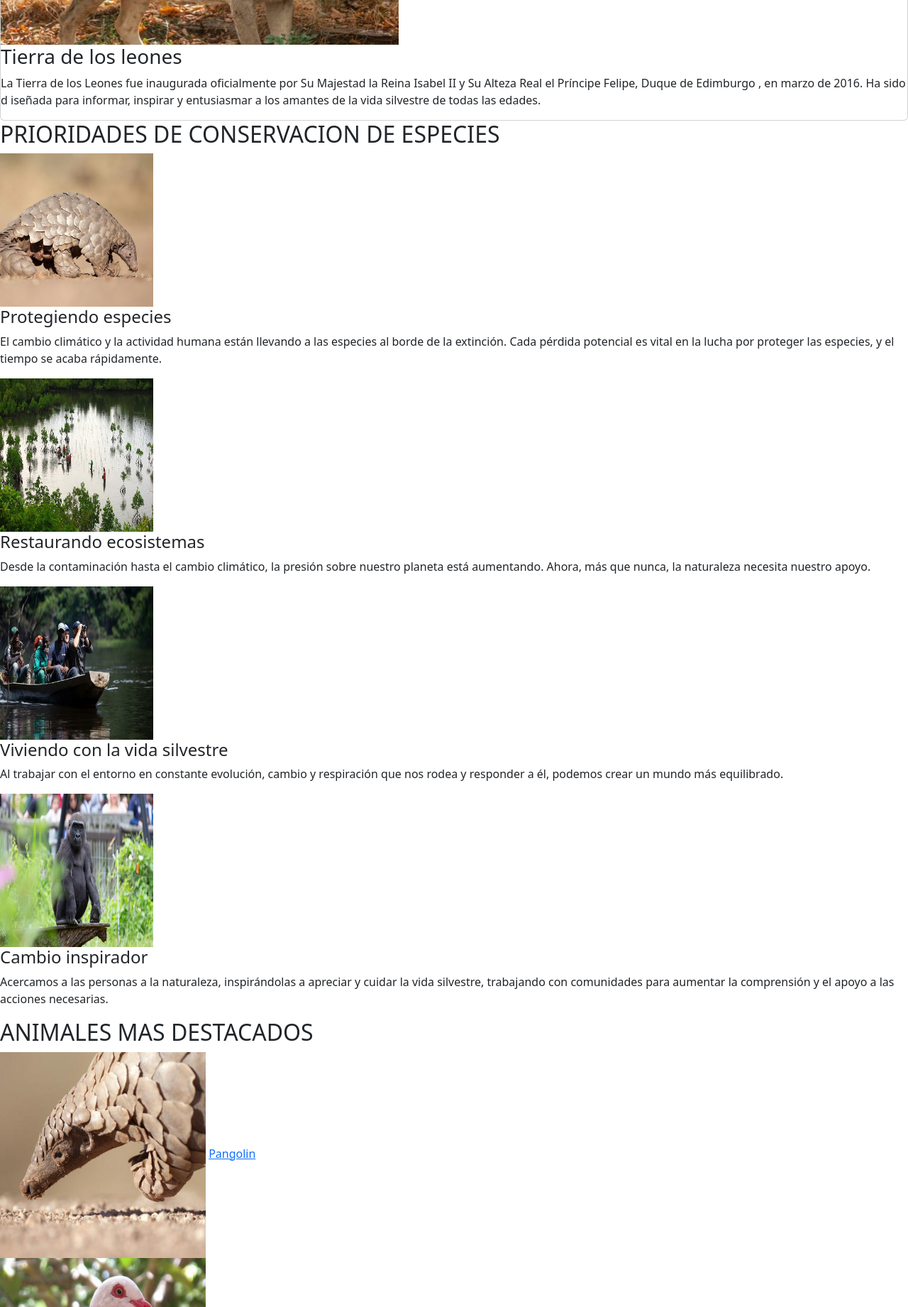
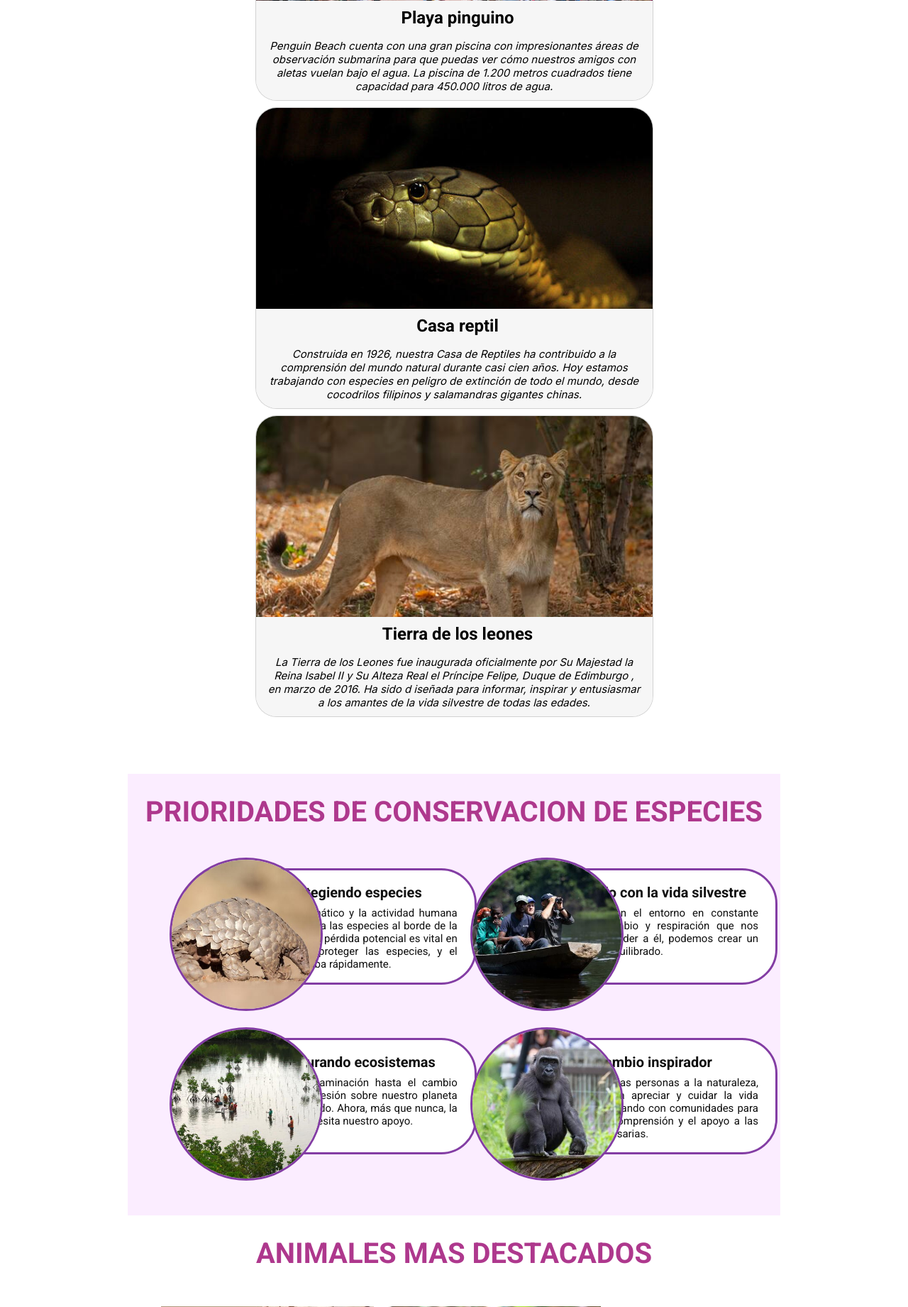
Before and after one commit to kdgarzon/ZOOLOGICS, a PHP site: page /PanelLondres.php in a window 1280 px wide; the page is wider, and only the part inside the window is pictured. Shown: the part 3245-5086 px from the top of that part at 71% size. Run offline with PHP 8.4, Linux system fonts and the light colour scheme; a user stored in the database is signed in; some web fonts are replaced.

Commit message:
Se agrega FrontEnd del zoo de Londres

```diff
--- a/Estilos/PestañasZoo.css
+++ b/Estilos/PestañasZoo.css
@@ -235,6 +235,15 @@ h2{
 #conserSchon{
     color: #B63636;
 }
+#titLondres{
+    color: #8D418E;
+}
+#actLondres{
+    color: #AE388D;
+}
+#conserLondres{/*Fondo de conservación del zoológico de Londres*/
+    background: #FBEDFF;
+}
 
 /*CONSERVACION DE ESPECIES*/
 
@@ -268,6 +277,12 @@ h2{
 #TexAux{
     border: 3px solid #A43D3D;
 }
+#cirLondres img{
+    border: 3px solid #833DA4;
+}
+#texLondres{
+    border: 3px solid #833DA4;
+}
 .cirText{
     border-radius: 50px;
     border: 3px solid #4CA43D;
@@ -295,7 +310,7 @@ h2{
     font-weight: 400;
     line-height: normal;
 }
-.cirText #parrafo_alternativo{
+.cirText #parrafo_alternativo, #tamañoLondres{
     font-size: 15px;
 }
 .circulo_tarjeta{
--- a/Paneles/Zoologicos/PanelLondres.php
+++ b/Paneles/Zoologicos/PanelLondres.php
@@ -10,6 +10,9 @@
         session_destroy();
         die();
     }
+
+    $rol = isset($_SESSION['ID_Rol']) ? $_SESSION['ID_Rol'] : "";
+    $_SESSION['ID_Rol'] = $rol;
 ?>
 <!DOCTYPE html>
 <html lang="es">
@@ -19,24 +22,33 @@
     <link href="https://cdn.jsdelivr.net/npm/bootstrap@5.3.2/dist/css/bootstrap.min.css"
         rel="stylesheet" integrity="sha384-T3c6CoIi6uLrA9TneNEoa7RxnatzjcDSCmG1MXxSR1GAsXEV/Dwwykc2MPK8M2HN"
         crossorigin="anonymous">
+    <link rel="stylesheet" href="../../Estilos/Paneles.css">
+    <link rel="stylesheet" href="../../Estilos/PestañasZoo.css">
     <title>Inicio</title>
 </head>
 <body>
+    <?php
+        if($rol != 12){
+            include('../../config/headerZoo.php');
+        }
+    ?>
     <div class="barra_superior">
         <img src="../../Imagenes/San Diego/Imagenes zoo/Londres.jpg" alt="San Diego">
-        <div class="cont">
-            <div class="logo">
-                <img src="../../Imagenes/Iconos/tucan.png" alt="Logo" width="40px" height="40px" class="d-inline-block align-text-top">
-                <h1 class="titulo_logotipo">Zoologics</h1>
+        <?php
+            if($rol == 12){
+                include('../../config/headerAuxiliar.php');
+            }
+        ?>
+        <div class="cont_dos">
+            <div class="uno">
+                <h1 class="titulo_imagen" id="titLondres">ZOOLOGICO DE LONDRES</h1>
             </div>
-            <img src="../../Imagenes/Iconos/TresLineasBlancas.png" alt="Barra desplegable">
-        </div>
-        <div class="cont_dos">
-            <h1 class="titulo_imagen">Zoológico de Londres</h1>
+            <div class="dos">
                 <h3 class="apartado">
                     Fundado hace casi 200 años, el Zoológico de Londres fue el primer zoológico
                     científico del mundo.
                 </h3>
+            </div>
         </div>
     </div>
     <div class="texto_cuerpo">
@@ -57,7 +69,7 @@
             protección de los rinocerontes salvajes en África . Restaurar ecosistemas de manglares
             en Asia y reintroducir lirones en el Reino Unido .
         </p>
-        <h2 class="titulos_contenido_uno">ACTIVIDADES DISPONIBLES</h2>
+        <h2 class="titulos_contenido_uno" id="actLondres">ACTIVIDADES DISPONIBLES</h2>
         <p class="parrafo">
             Asegúrate de visitar La vida secreta de los reptiles y anfibios cuando se abra a
             finales de 2023 para ver las singulares ranas gallinas de montaña y descubrir cómo
@@ -135,15 +147,16 @@
             </div>
         </div>
     </div>
-    <div class = "conservacion">
-        <h2 class="titulos_contenido_dos">PRIORIDADES DE CONSERVACION DE ESPECIES</h2>
+    <div class = "conservacion" id="conserLondres">
+        <h2 class="titulos_contenido_dos" id="actLondres">PRIORIDADES DE CONSERVACION DE ESPECIES</h2>
+        <div class="tarjetas">
             <div class = "circulo_tarjeta">
-            <div class="cirImg">
+                <div class="cirImg" id="cirLondres">
                     <img src="../../Imagenes/Londres/proteger.jpg" alt="proteger" height="216px" width="216px">
                 </div>
-            <div class="cirText">
+                <div class="cirText" id="texLondres">
                     <h4 class="cirTitulo">Protegiendo especies</h4>
-                <p class="tecirculo">
+                    <p class="tecirculo" id="tamañoLondres">
                         El cambio climático y la actividad humana están llevando a las especies al borde de la
                         extinción. Cada pérdida potencial es vital en la lucha por proteger las especies, y el
                         tiempo se acaba rápidamente.
@@ -151,36 +164,36 @@
                 </div>
             </div>
             <div class = "circulo_tarjeta">
-            <div class="cirImg">
+                <div class="cirImg" id="cirLondres">
                     <img src="../../Imagenes/Londres/restaurar ecosistemas.jpg" alt="restaurar ecosistemas" height="216px" width="216px">
                 </div>
-            <div class="cirText">
+                <div class="cirText" id="texLondres">
                     <h4 class="cirTitulo">Restaurando ecosistemas</h4>
-                <p class="tecirculo">
+                    <p class="tecirculo" id="tamañoLondres">
                         Desde la contaminación hasta el cambio climático, la presión sobre nuestro planeta
                         está aumentando. Ahora, más que nunca, la naturaleza necesita nuestro apoyo.
                     </p>
                 </div>
             </div>
             <div class = "circulo_tarjeta">
-            <div class="cirImg">
+                <div class="cirImg" id="cirLondres">
                     <img src="../../Imagenes/Londres/vivir vida salvaje.jpg" alt="vivir vida salvaje" height="216px" width="216px">
                 </div>
-            <div class="cirText">
+                <div class="cirText" id="texLondres">
                     <h4 class="cirTitulo">Viviendo con la vida silvestre</h4>
-                <p class="tecirculo">
+                    <p class="tecirculo" id="tamañoLondres">
                         Al trabajar con el entorno en constante evolución, cambio y respiración que nos rodea
                         y responder a él, podemos crear un mundo más equilibrado.
                     </p>
                 </div>
             </div>
             <div class = "circulo_tarjeta">
-            <div class="cirImg">
+                <div class="cirImg" id="cirLondres">
                     <img src="../../Imagenes/Londres/cambio isnpirador.jpg" alt="cambio isnpirador" height="216px" width="216px">
                 </div>
-            <div class="cirText">
+                <div class="cirText" id="texLondres">
                     <h4 class="cirTitulo">Cambio inspirador</h4>
-                <p class="tecirculo">
+                    <p class="tecirculo" id="tamañoLondres">
                         Acercamos a las personas a la naturaleza, inspirándolas a apreciar y cuidar la vida
                         silvestre, trabajando con comunidades para aumentar la comprensión y el apoyo a las
                         acciones necesarias.
@@ -188,8 +201,10 @@
                 </div>
             </div>
         </div>
+    </div>
     <div class="galeria_animales">
-        <h2 class="titulos_contenido_tres">ANIMALES MAS DESTACADOS</h2>
+        <h2 class="titulos_contenido_tres" id="actLondres">ANIMALES MAS DESTACADOS</h2>
+        <div class="fotos">
             <div class="foto">
                 <img src="../../Imagenes/Londres/pangolin.jpg" alt="Pangolin" width="290px" height="290px">
                 <a href="https://www.zsl.org/what-we-do/species/pangolins">Pangolin</a>
@@ -223,11 +238,11 @@
                 <a href="https://www.londonzoo.org/whats-here/animals/aye-aye">AyeAyes</a>
             </div>
         </div>
-    <!--<a href="../../config/CerrarSesion.php">Cerrar sesión</a>-->
+    </div>
 
-    <footer>
+    <div class="footer">
         <p>&copy;2023. Todos los derechos reservados. Elaborado por Karen Garzon :)</p>
-    </footer>
+    </div>
     <script src="https://cdn.jsdelivr.net/npm/bootstrap@5.3.2/dist/js/bootstrap.bundle.min.js"
         integrity="sha384-C6RzsynM9kWDrMNeT87bh95OGNyZPhcTNXj1NW7RuBCsyN/o0jlpcV8Qyq46cDfL"
         crossorigin="anonymous"></script>
```
Lines whose indentation alone changed are shown as unchanged.
